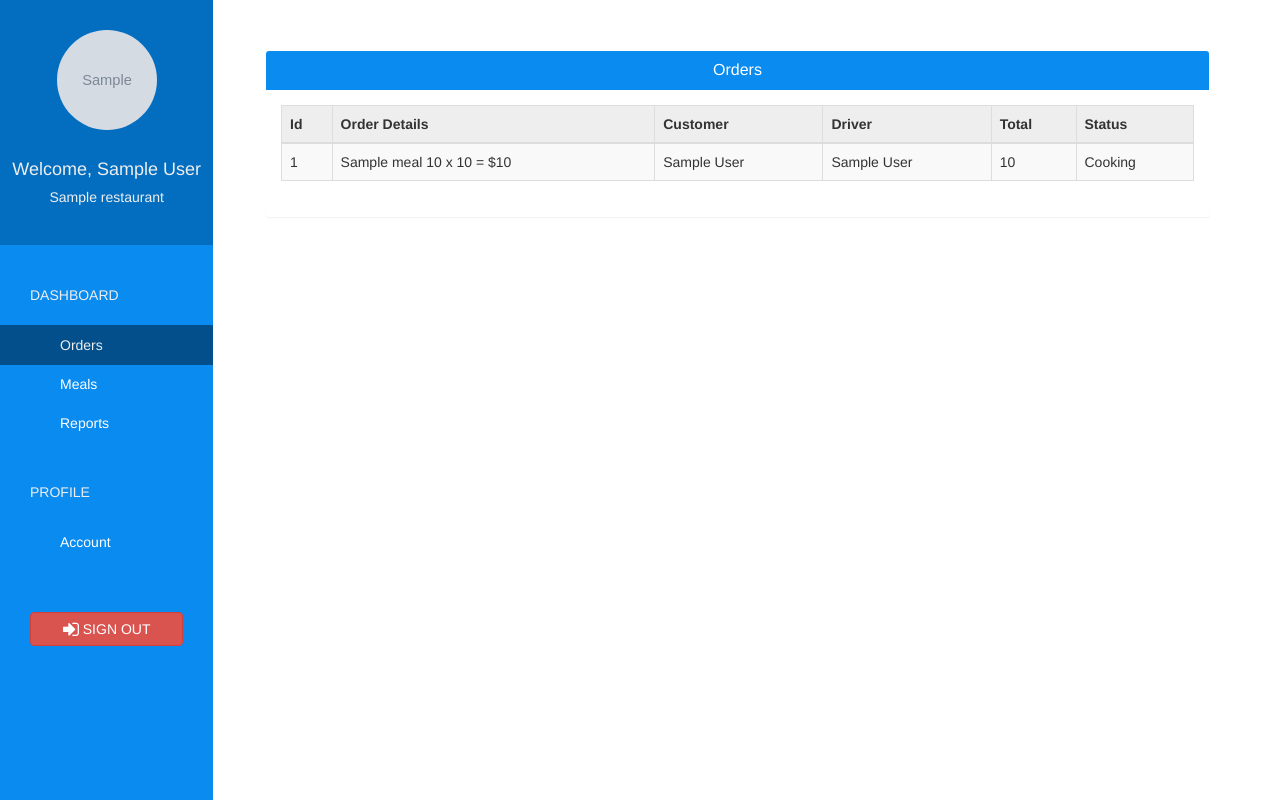
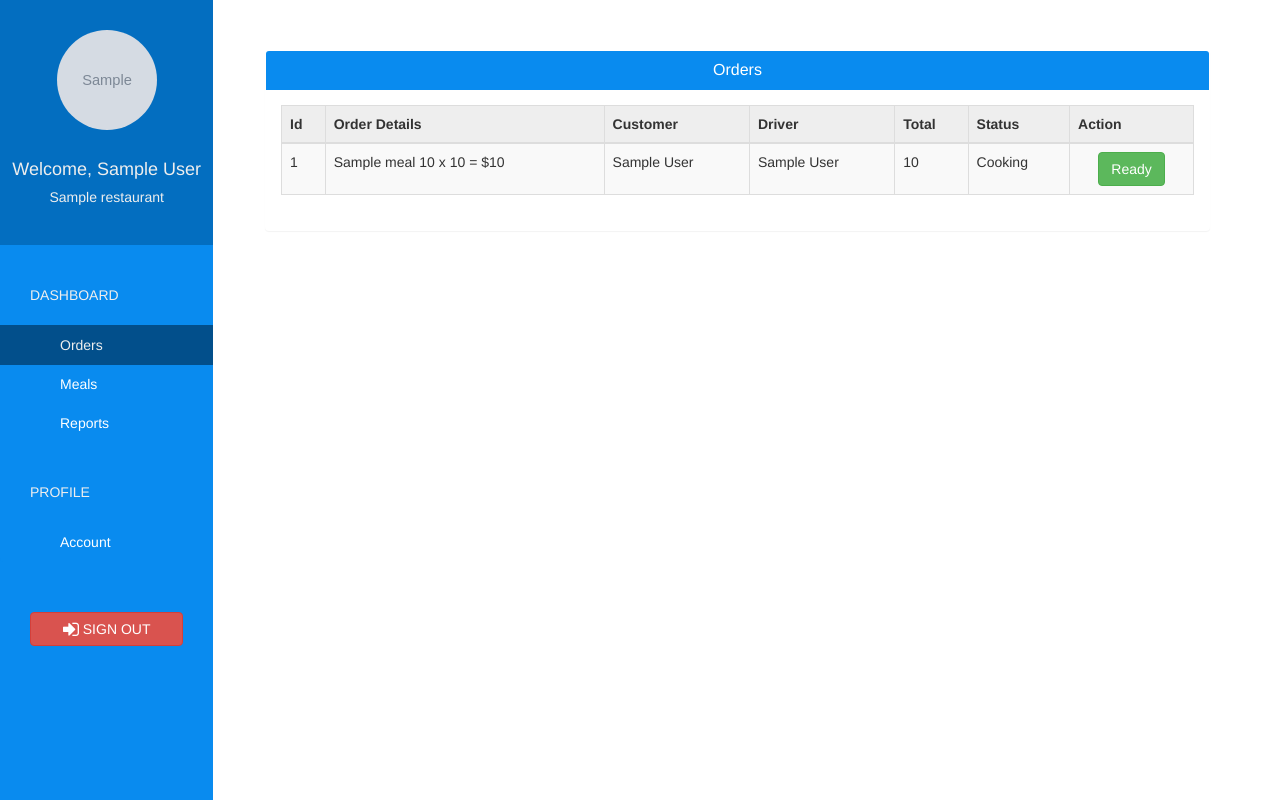
Before and after one commit to matthew-gordon/dash-and-dine, a Django app: page /restaurant/order/ in a window 1280 px wide. Run offline with Django 3.2, Linux system fonts and the light colour scheme; a user stored in the database is signed in; tables that the repository leaves empty hold one stand-in row (values such as "Sample post"); grey boxes marked "Sample" are stand-in pictures; some libraries are stand-ins or nearby versions.

Commit message:
Add Action button

```diff
--- a/dashanddineapp/templates/restaurant/order.html
+++ b/dashanddineapp/templates/restaurant/order.html
@@ -16,6 +16,7 @@
                 <th>Driver</th>
                 <th>Total</th>
                 <th>Status</th>
+                <th>Action</th>
               </tr>
             </thead>
             <tbody>
@@ -32,6 +33,15 @@
                   <td>{{ order.driver }}</td>
                   <td>{{ order.total }}</td>
                   <td>{{ order.get_status_display }}</td>
+                  <td class="text-center">
+                    {% if order.status == 1 %}
+                      <form method="POST">
+                        {% csrf_token %}
+                        <input name="id" value="{{ order.id }}" hidden>
+                        <button type="submit" class="btn btn-success">Ready</button>
+                      </form>
+                    {% endif %}
+                  </td>
                 </tr>
               {% endfor %}
             </tbody>
--- a/dashanddineapp/views.py
+++ b/dashanddineapp/views.py
@@ -75,6 +75,13 @@ def restaurant_edit_meal(request, meal_id):
 
 @login_required(login_url='/restaurant/sign-in/')
 def restaurant_order(request):
+    if request.method == "POST":
+        order = Order.objects.get(id = request.POST["id"], restaurant = request.user.restaurant)
+
+        if order.status == Order.COOKING:
+            order.status = Order.READY
+            order.save()
+
     orders = Order.objects.filter(restaurant=request.user.restaurant).order_by("-id")
     return render(request, 'restaurant/order.html', {
         "orders": orders
```
